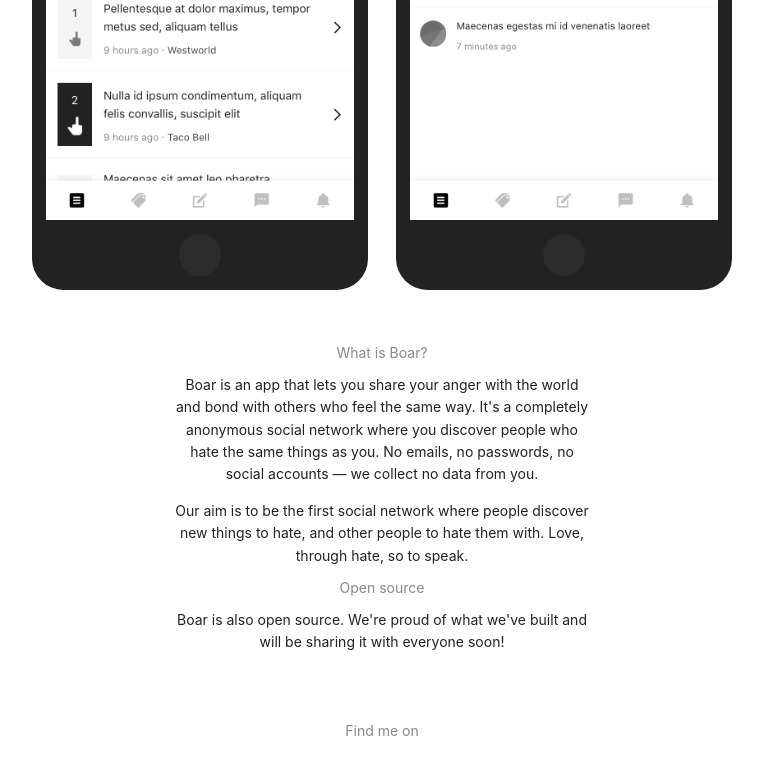
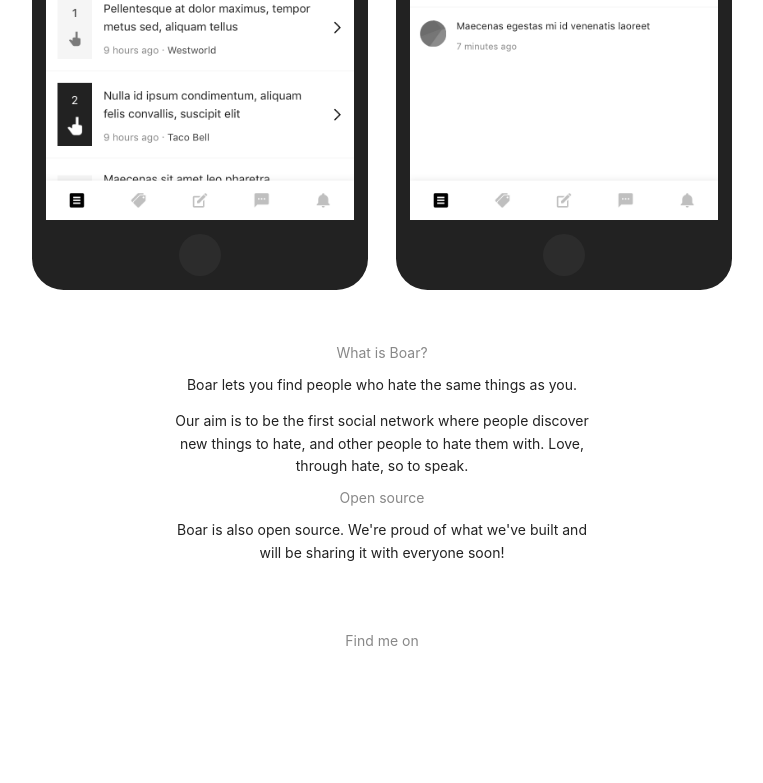
Before and after one commit to beangry/boar-web, a website: page public/index.html in a window 1280 px wide. Shown: the part 845-1628 px from the top of the page, without its empty margins (258-1021 px from the left). Drawn offline with nearby package versions, Linux system fonts and the light colour scheme; files that its build step writes are made by us from their sources.

Commit message:
Updated description

```diff
--- a/public/index.html
+++ b/public/index.html
@@ -7,9 +7,9 @@
 	<meta http-equiv="Content-Type" content="text/html; charset=utf-8">
 	<meta name="viewport" content="width=device-width, initial-scale=1, maximum-scale=1, user-scalable=no">
 	<title>Boar - be angry</title>
-	<meta name="description" content="Boar is an app that lets you share your anger with the world and bond with others who feel the same way.">
+	<meta name="description" content="Boar lets you find people who hate the same things as you">
 	<meta property="og:title" content="Boar - be angry">
-	<meta property="og:description" content="Boar is an app that lets you share your anger with the world and bond with others who feel the same way.">
+	<meta property="og:description" content="Boar lets you find people who hate the same things as you">
 	<meta property="og:image" content="https://beangry.co/assets/img/facebook.png">
 	<meta property="og:url" content="https://beangry.co/">
 	<link rel="apple-touch-icon" href="/assets/favicon/apple-touch-icon.png">
@@ -51,7 +51,7 @@
 	</section>
 	<section>
 		<h3>What is Boar?</h3>
-		<p>Boar is an app that lets you share your anger with the world and bond with others who feel the same way. It's a completely anonymous social network where you discover people who hate the same things as you. No emails, no passwords, no social accounts &mdash; we collect no data from you.</p>
+		<p>Boar lets you find people who hate the same things as you.</p>
 		<p>Our aim is to be the first social network where people discover new things to hate, and other people to hate them with. Love, through hate, so to speak.</p>
 		<h3>Open source</h3>
 		<p>Boar is also open source. We're proud of what we've built and will be sharing it with everyone soon!</p>
```
